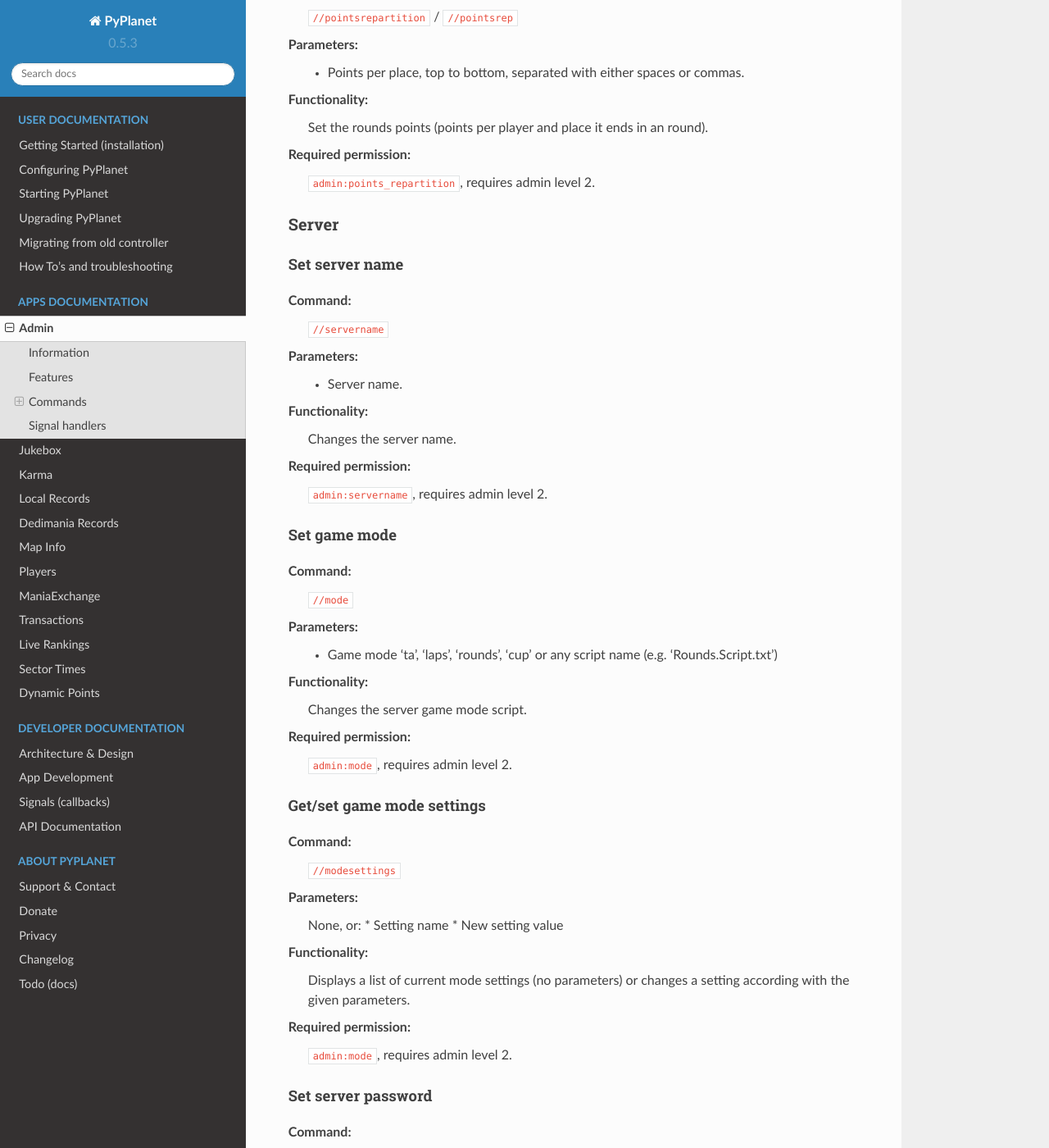
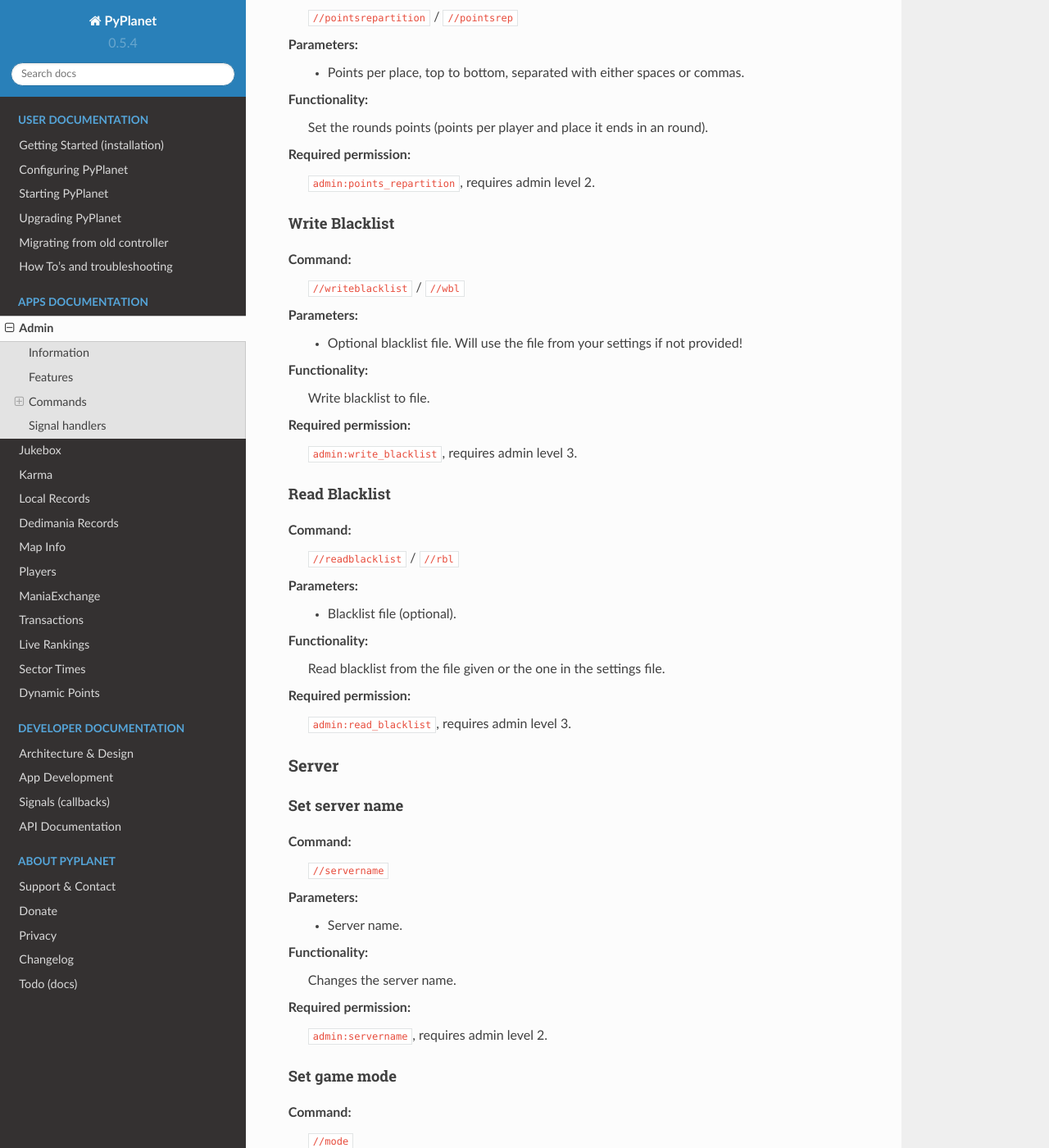
Before and after one commit to PyPlanet/PyPlanet, a Sphinx documentation site: the page built from docs/source/apps/contrib/admin.rst, in a window 1280 px wide and 1400 px high, scrolled down 8699 px. Shown: the whole window at 82% size. Built offline with Sphinx 7.4.7 and the Read the Docs theme 2.0.0, drawn with Linux system fonts in a browser that asks for light colours; formulas are drawn with MathJax 3.

Commit message:
[TASK] Update changelog, bump version, add new commands to docs.

```diff
--- a/docs/source/apps/contrib/admin.rst
+++ b/docs/source/apps/contrib/admin.rst
@@ -302,6 +302,28 @@ Functionality:
 Required permission:
   ``admin:points_repartition``, requires admin level 2.
 
+Write Blacklist
+~~~~~~~~~~~~~~~
+Command:
+  ``//writeblacklist`` / ``//wbl``
+Parameters:
+  * Optional blacklist file. Will use the file from your settings if not provided!
+Functionality:
+  Write blacklist to file.
+Required permission:
+  ``admin:write_blacklist``, requires admin level 3.
+
+Read Blacklist
+~~~~~~~~~~~~~~
+Command:
+  ``//readblacklist`` / ``//rbl``
+Parameters:
+  * Blacklist file (optional).
+Functionality:
+  Read blacklist from the file given or the one in the settings file.
+Required permission:
+  ``admin:read_blacklist``, requires admin level 3.
+
 
 Server
 ^^^^^^
--- a/docs/source/conf.py
+++ b/docs/source/conf.py
@@ -68,9 +68,9 @@ author = 'Tom Valk'
 # built documents.
 #
 # The short X.Y version.
-version = '0.5.3'
+version = '0.5.4'
 # The full version, including alpha/beta/rc tags.
-release = '0.5.3'
+release = '0.5.4'
 
 # The language for content autogenerated by Sphinx. Refer to documentation
 # for a list of supported languages.
--- a/pyplanet/__init__.py
+++ b/pyplanet/__init__.py
@@ -2,5 +2,5 @@
 PyPlanet, a robust and simple Maniaplanet Server Controller for Python 3.5+.
 Please see LICENSE file in root of project.
 """
-__version__ = '0.5.3'
+__version__ = '0.5.4'
 __author__ = 'Tom Valk'
```
Also changed, not shown: CHANGELOG.rst (+25 -0 lines).
